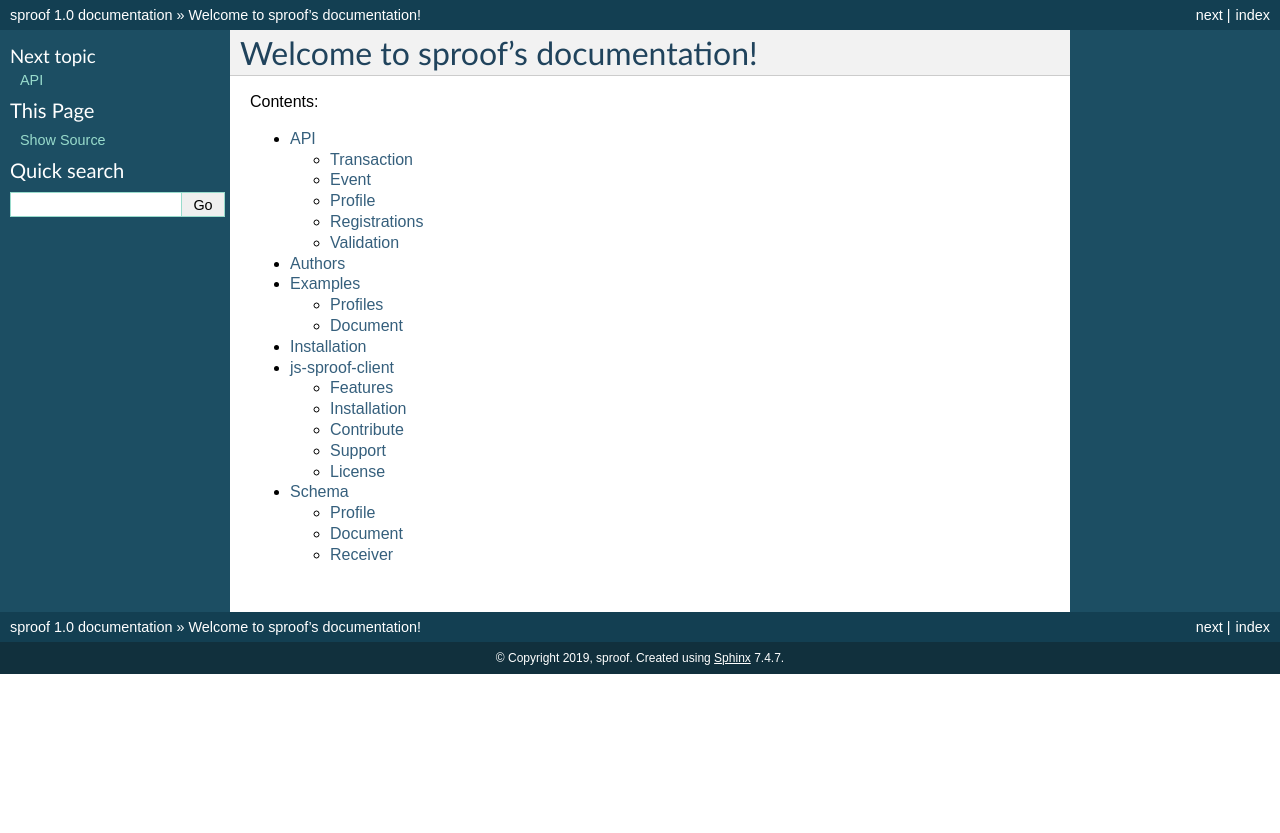
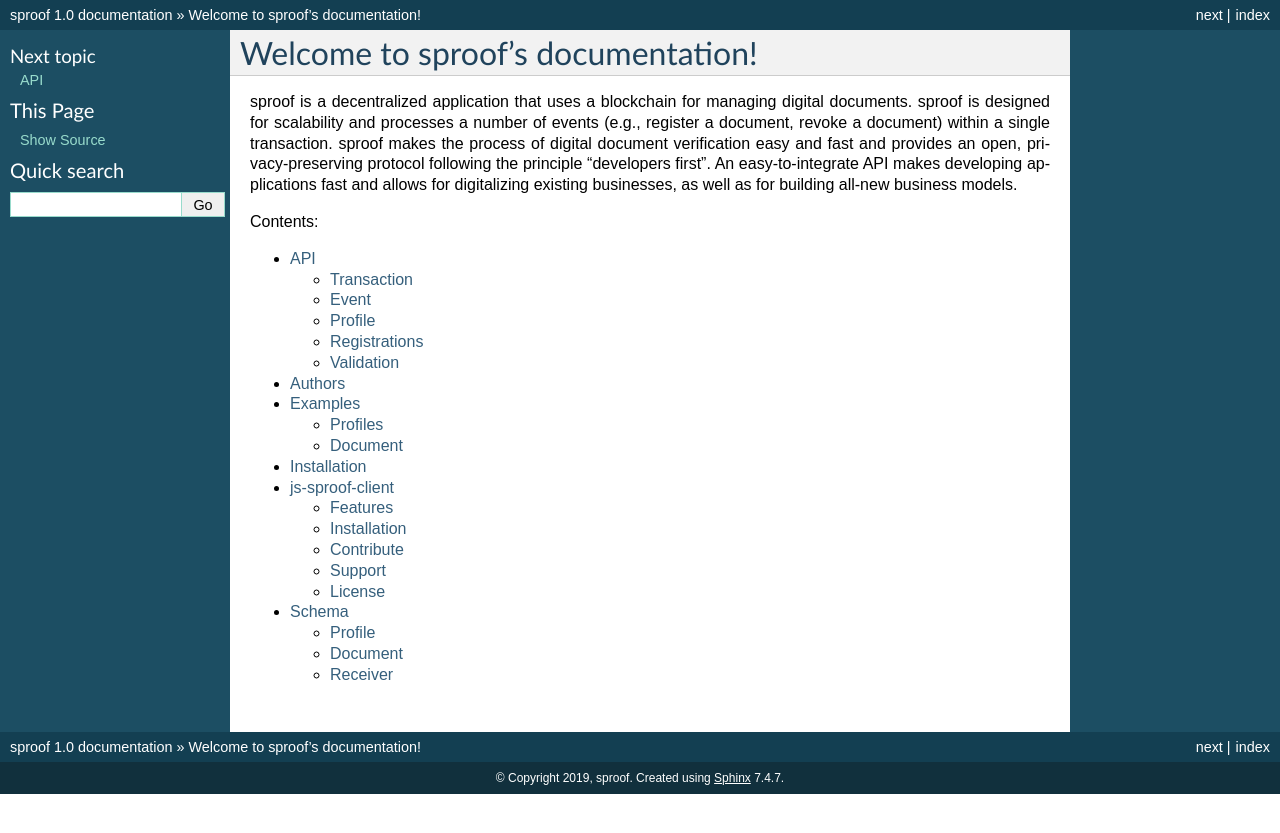
Before and after one commit to sproof/docs, a Sphinx documentation site: the page built from docs/index.rst, in a window 1280 px wide. Shown: the top 833 px of the page. Built offline with Sphinx 7.4.7, drawn with Linux system fonts in a browser that asks for light colours.

Commit message:
Update index.rst

```diff
--- a/docs/index.rst
+++ b/docs/index.rst
@@ -6,6 +6,9 @@
 Welcome to sproof's documentation!
 ==================================================
 
+sproof is a decentralized application that uses a blockchain for managing digital documents. sproof is designed for scalability and processes a number of events (e.g., register a document, revoke a document) within a single transaction. sproof makes the process of digital document verification easy and fast and provides an open, privacy-preserving protocol following the principle "developers first". An easy-to-integrate API makes developing applications fast and allows for digitalizing existing businesses, as well as for building all-new business models.
+
+
 Contents:
 
 .. toctree::
```
